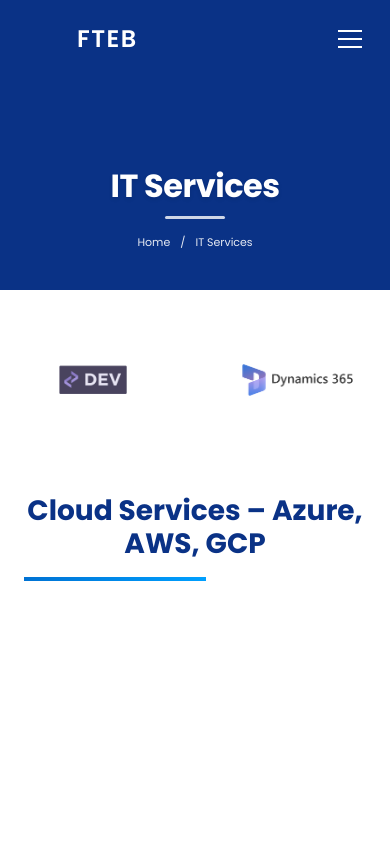
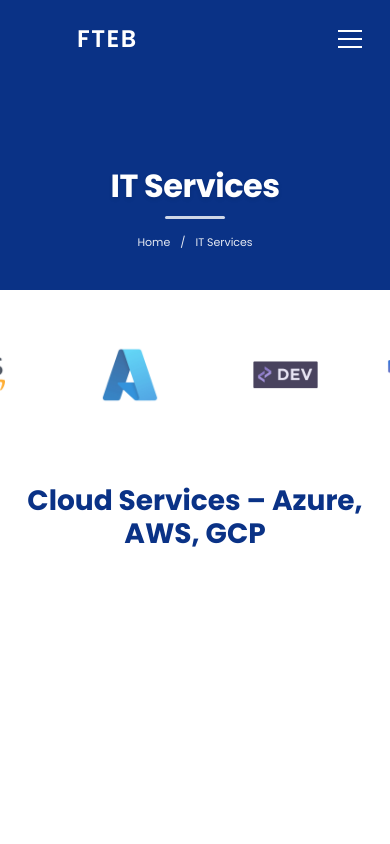
Before and after one commit to bilaluddin2k/fteb-temp-site, a React (Create React App) app: page /servicess in a window 390 px wide. Shown: the top 844 px of the page. Built offline with nearby package versions, Linux system fonts and the light colour scheme.

Commit message:
the  logo size change line remoive with code and bullet added

```diff
--- a/src/components/Services/ServiceDescription.js
+++ b/src/components/Services/ServiceDescription.js
@@ -17,9 +17,7 @@
             {points.left?.map((point, idx) => (
               <div key={`left-${idx}`} className="service-description-item interactive-bullet">
                 <div className="bullet-point">
-                  <div className="bullet-icon blue-icon">
-                    {idx % 2 === 0 ? '→' : '•'}
-                  </div>
+                  <div className="bullet-icon blue-icon">•</div>
                   <div className="bullet-title">{point.title}</div>
                 </div>
                 {point.subline && (
@@ -32,9 +30,7 @@
             {points.right?.map((point, idx) => (
               <div key={`right-${idx}`} className="service-description-item interactive-bullet">
                 <div className="bullet-point">
-                  <div className="bullet-icon blue-icon">
-                    {idx % 2 === 0 ? '→' : '•'}
-                  </div>
+                  <div className="bullet-icon blue-icon">•</div>
                   <div className="bullet-title">{point.title}</div>
                 </div>
                 {point.subline && (
--- a/src/components/Services/Services.css
+++ b/src/components/Services/Services.css
@@ -37,25 +37,7 @@
   overflow: hidden;
 }
 
-.service-description-title::before {
-  content: '';
-  position: absolute;
-  bottom: 0;
-  left: 0;
-  width: 100%;
-  height: 4px;
-  background: linear-gradient(90deg, #004aad, #00a0ff);
-  animation: slideIn 3s linear infinite;
-}
 
-@keyframes slideIn {
-  0% {
-    transform: translateX(-100%);
-  }
-  100% {
-    transform: translateX(100%);
-  }
-}
 
 .service-description-subtitle {
   font-size: 1.25rem;
--- a/src/pages/Servicess/Servicess.css
+++ b/src/pages/Servicess/Servicess.css
@@ -182,7 +182,7 @@
 }
 
 .services-swiper {
-  padding: 20px 60px 60px !important; /* Increased bottom padding for pagination */
+  padding: 20px 0px 20px !important; /* Increased bottom padding for pagination */
   position: relative;
   width: 100%;
   max-width: 1400px;
@@ -333,7 +333,6 @@
 
 /* Product Logos Swiper */
 .product-logos-swiper {
-
   width: 100%;
   padding: 40px 0;
   overflow: hidden;
@@ -344,25 +343,28 @@
   display: flex;
   justify-content: center;
   align-items: center;
-  height: 100px;
+  height: 120px;
+  width: auto !important;
+  min-width: 200px;
   transition: transform 0.3s ease;
 }
 
 .product-logos-swiper .swiper-wrapper {
   transition-timing-function: linear !important;
   align-items: center;
+  will-change: transform;
 }
 
-/* Ensure slides are equally spaced and centered */
 .product-logos-swiper .swiper-slide img {
-  max-width: 140px;
   width: 100%;
-  height: 70px;
+  max-width: 180px;
+  height: 80px;
   object-fit: contain;
   margin: 0 auto;
   display: block;
   opacity: 0.8;
   transition: all 0.3s ease;
+  transform: translateZ(0);
 }
 
 .product-logos-swiper .swiper-slide:hover img {
@@ -370,7 +372,75 @@
   transform: scale(1.05);
 }
 
-/* Responsive styles */
+/* Logo slider Swiper slides */
+.logo-slide {
+  display: flex;
+  justify-content: center;
+  align-items: center;
+  opacity: 1;
+}
+
+.logo-img {
+  width: 100%;
+  max-width: 180px;
+  height: 140px;
+  margin: 0 auto;
+  display: block;
+  object-fit: contain;
+  opacity: 0.8;
+  transition: opacity 0.3s, transform 0.3s;
+  transform: scale(0.95);
+}
+
+.logo-img:hover {
+  opacity: 1;
+  transform: scale(1);
+}
+
+/* Service Swiper slide transitions */
+.service-slide {
+  opacity: 0;
+  transform: translateY(20px);
+  transition: all 0.6s cubic-bezier(0.4, 0, 0.2, 1);
+}
+
+.service-slide.visible {
+  opacity: 1;
+  transform: translateY(0);
+}
+
+@media (max-width: 1200px) {
+  .product-logos-swiper .swiper-slide {
+    height: 110px;
+  }
+  .product-logos-swiper .swiper-slide img {
+    max-width: 160px;
+    height: 75px;
+  }
+}
+
+@media (max-width: 768px) {
+  .product-logos-swiper .swiper-slide {
+    min-width: 160px;
+    height: 100px;
+  }
+  .product-logos-swiper .swiper-slide img {
+    max-width: 140px;
+    height: 70px;
+  }
+}
+
+@media (max-width: 480px) {
+  .product-logos-swiper .swiper-slide {
+    min-width: 140px;
+    height: 90px;
+  }
+  .product-logos-swiper .swiper-slide img {
+    max-width: 120px;
+    height: 60px;
+  }
+}
+
 @media (max-width: 1400px) {
   .services-swiper {
     padding: 20px 40px 50px !important;
@@ -699,3 +769,11 @@
     opacity: 1;
   }
 }
+
+/* Performance optimizations */
+.service-card, .product-logos-swiper .swiper-slide, .contact-info-section {
+  will-change: transform;
+  transform: translateZ(0);
+  backface-visibility: hidden;
+  perspective: 1000px;
+}
--- a/src/pages/Servicess/Servicess.js
+++ b/src/pages/Servicess/Servicess.js
@@ -1,4 +1,4 @@
-import React, { useState, useEffect } from "react";
+import React, { useState, useEffect, useRef } from "react";
 import "../../pages/Servicess/Servicess.css";
 import PageWrapper from "../../components/PageWrapper/PageWrapper";
 import { FontAwesomeIcon } from "@fortawesome/react-fontawesome";
@@ -14,7 +14,7 @@
 } from "@fortawesome/free-solid-svg-icons";
 import ServiceDescription from "../../components/Services/ServiceDescription";
 import { Swiper, SwiperSlide } from "swiper/react";
-import { Autoplay, Navigation, Pagination } from "swiper/modules";
+import { Autoplay, Navigation, Pagination, Virtual } from "swiper/modules";
 import "swiper/css";
 
 import awsLogo from "../../assets/images/ProductLogos/aws.jpg";
@@ -214,20 +214,17 @@
 
 const ITServices = () => {
   const [isVisible, setIsVisible] = useState(false);
+  const sectionRef = useRef(null);
 
   useEffect(() => {
-    const handleScroll = () => {
-      const element = document.querySelector(".itservices-section");
-      if (element) {
-        const rect = element.getBoundingClientRect();
-        const isVisible = rect.top < window.innerHeight && rect.bottom >= 0;
-        setIsVisible(isVisible);
-      }
-    };
-
-    window.addEventListener("scroll", handleScroll);
-    handleScroll(); // Check initial visibility
-    return () => window.removeEventListener("scroll", handleScroll);
+    const section = sectionRef.current;
+    if (!section) return;
+    const observer = new window.IntersectionObserver(
+      ([entry]) => setIsVisible(entry.isIntersecting),
+      { threshold: 0.15 }
+    );
+    observer.observe(section);
+    return () => observer.disconnect();
   }, []);
 
   const productLogos = [
@@ -265,55 +262,38 @@
 
       <section className="descriptions bg-light">
         <Swiper
-          modules={[Autoplay]}
+          modules={[Autoplay, Virtual]}
           loop={true}
-          speed={1000}
-          spaceBetween={20}
-          slidesPerGroup={1}
-          slidesPerView={10}
-          allowTouchMove={true}
+          speed={3000}
+          spaceBetween={30}
+          slidesPerView="auto"
+          allowTouchMove={false}
           autoplay={{
             delay: 0,
             disableOnInteraction: false,
-            pauseOnMouseEnter: true,
-            waitForTransition: true,
+            pauseOnMouseEnter: false,
           }}
           className="product-logos-swiper"
-          freeMode={true}
+          virtual
           breakpoints={{
-            320: { slidesPerView: 2, spaceBetween: 20 },
+            320: { slidesPerView: 2, spaceBetween: 15 },
             480: { slidesPerView: 3, spaceBetween: 20 },
+            640: { slidesPerView: 3, spaceBetween: 25 },
             768: { slidesPerView: 4, spaceBetween: 30 },
-            1024: { slidesPerView: 6, spaceBetween: 30 },
+            1024: { slidesPerView: 5, spaceBetween: 35 },
+            1200: { slidesPerView: 6, spaceBetween: 40 },
           }}
         >
-          {[...productLogos, ...productLogos, ...productLogos].map(
-            (logo, idx) => (
-              <SwiperSlide key={idx} style={{ opacity: 1 }}>                <img
-                  src={logo}
-                  alt={`Product logo ${(idx % productLogos.length) + 1}`}
-                  style={{
-                    width: "100%",
-                    maxWidth: "240px",
-                    margin: "0 auto",
-                    display: "block",
-                    objectFit: "contain",
-                    opacity: 0.8,
-                    transition: "all 0.3s ease",
-                    transform: "scale(0.9)",
-                  }}
-                  onMouseEnter={(e) => {
-                    e.target.style.opacity = 1;
-                    e.target.style.transform = "scale(1)";
-                  }}
-                  onMouseLeave={(e) => {
-                    e.target.style.opacity = 0.8;
-                    e.target.style.transform = "scale(0.9)";
-                  }}
-                />
-              </SwiperSlide>
-            )
-          )}
+          {[...productLogos, ...productLogos].map((logo, idx) => (
+            <SwiperSlide key={idx} virtualIndex={idx} className="logo-slide">
+              <img
+                src={logo}
+                alt={`Product logo ${(idx % productLogos.length) + 1}`}
+                className="logo-img"
+                loading="lazy"
+              />
+            </SwiperSlide>
+          ))}
         </Swiper>
         <ServiceDescription
           title="Cloud Services – Azure, AWS, GCP"
@@ -332,7 +312,7 @@
         />
       </section>
 
-      <div className="itservices-section">
+      <div className="itservices-section" ref={sectionRef}>
         <div className="section-title">
           <span className="subtitle">WHAT WE OFFER</span>
           <h2>
@@ -370,12 +350,9 @@
           {services.map((service, idx) => (
             <SwiperSlide
               key={idx}
+              className={`service-slide${isVisible ? " visible" : ""}`}
               style={{
-                opacity: isVisible ? 1 : 0,
-                transform: `translateY(${isVisible ? "0" : "20px"})`,
-                transition: `all 0.6s cubic-bezier(0.4, 0, 0.2, 1) ${
-                  idx * 0.1
-                }s`,
+                transitionDelay: `${idx * 0.1}s`,
               }}
             >
               <div className="service-card">
```
